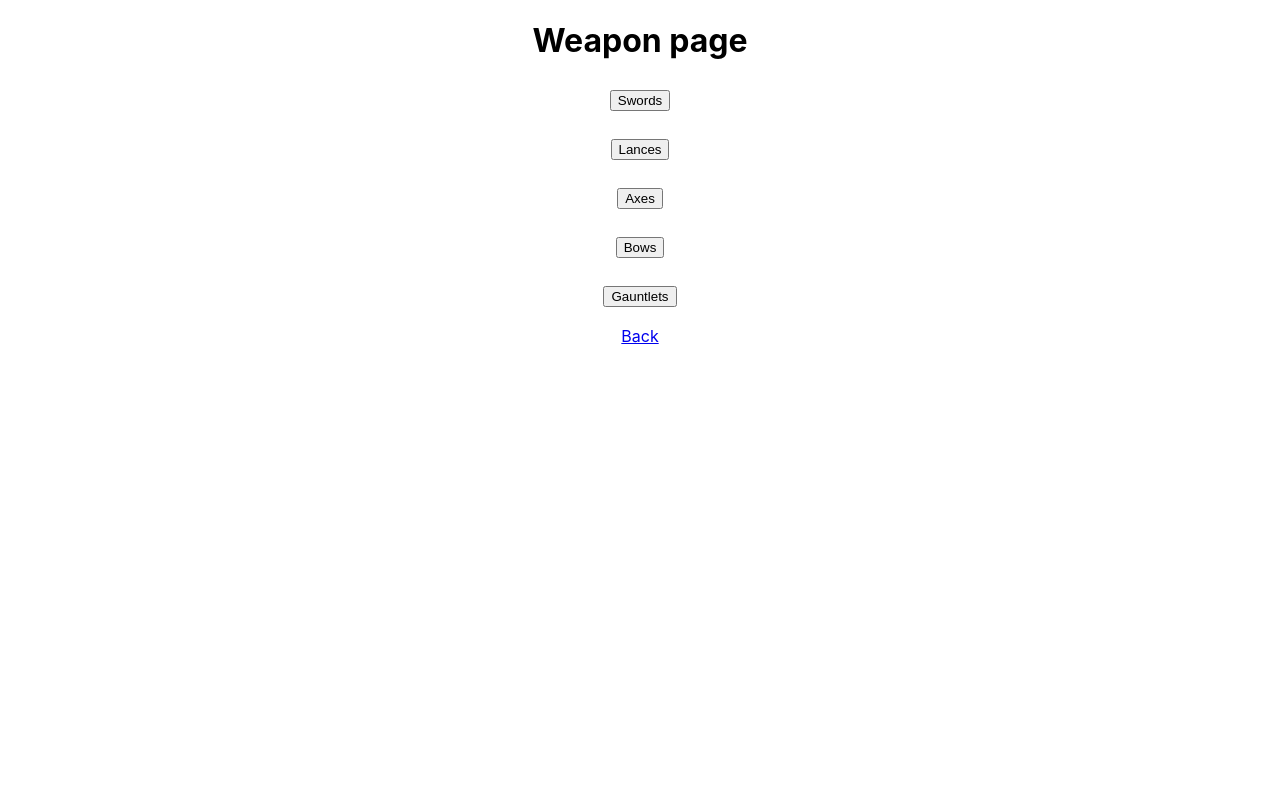
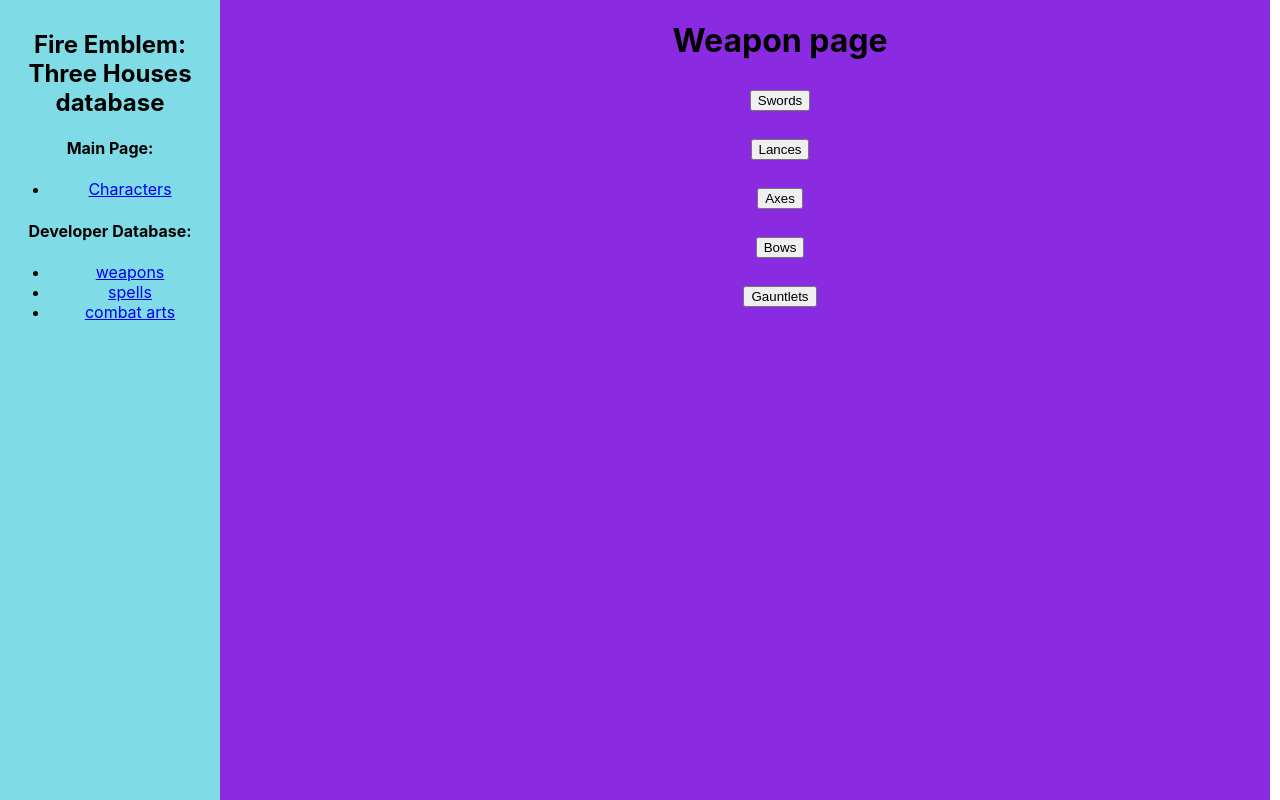
Before and after one commit to yuhao988/3H_characters, a React (Create React App) app: page /weapons in a window 1280 px wide. Built offline with nearby package versions, Linux system fonts and the light colour scheme; no server answers.

Commit message:
sidebar added

```diff
--- a/src/App.css
+++ b/src/App.css
@@ -60,8 +60,28 @@
   text-align: center;
 }
 
-.backend-db{
+
+.container {
+  display: flex;
+  background-color: blueviolet;
+
+}
+
+.sidebar {
+  width: 200px;
+  background-color: #7fdbe6;
+  padding: 10px;
   position: fixed;
-  left: 10px;
-  bottom: 10px;
+  top: 0;
+  left: 0;
+  bottom: 0;
+  overflow-y: auto; /* Add scrollbar if content exceeds sidebar height */
 }
+
+.main-content {
+  margin-left: 150px; /* Adjust margin to leave space for the sidebar */
+  margin-right: 10px;
+  width: calc(100% - 160px); /* Adjust width to occupy remaining space */
+  min-height: 100vh; /* Make sure main content extends to viewport height */
+
+}
--- a/src/App.js
+++ b/src/App.js
@@ -1,10 +1,10 @@
 import React, { useEffect } from "react";
 import { Route, Routes } from "react-router-dom";
-import Modal from "react-modal"; // Import the Modal component
+import Modal from "react-modal";
 import "./App.css";
 import Error from "./Error";
 import Home from "./Home";
-import Database from "./DB";
+import Sidebar from "./SideBar";
 import Character from "./Components/Characters/Characters";
 import Weapon from "./Components/Weapons/Weapons";
 import CharacterDetail from "./Components/Characters/CharacterDetails";
@@ -13,29 +13,28 @@
 import CombatArt from "./Components/CombatArt/CombatArtList";
 
 function App() {
-  // Set the app element when the component mounts
   useEffect(() => {
-    Modal.setAppElement("#root"); // Replace "#root" with your actual root element id
+    Modal.setAppElement("#root");
   }, []);
 
   return (
     <CharacterProvider>
       <div className="App">
+        <Sidebar />
+        <div className="main-content">
           <Routes>
             <Route path="/" element={<Home />} />
-          <Route path="/db" element={<Database />} />
             <Route path="/characters" element={<Character />} />
             <Route
               path="/characters/:characterName"
               element={<CharacterDetail />}
             />
-
             <Route path="/weapons" element={<Weapon />} />
-
             <Route path="/spells" element={<Spell />} />
             <Route path="/combat_arts" element={<CombatArt />} />
             <Route path="/*" element={<Error />} />
           </Routes>
+        </div>
       </div>
     </CharacterProvider>
   );
--- a/src/Components/Characters/Characters.js
+++ b/src/Components/Characters/Characters.js
@@ -1,4 +1,4 @@
-import { Link, useNavigate } from "react-router-dom";
+import { useNavigate } from "react-router-dom";
 import React, { useState, useEffect } from "react";
 import { useCharacter } from "../../CharacterContext";
 
@@ -36,7 +36,8 @@
   };
 
   return (
-    <div>
+    <div className="container">
+      <div className="main-content">
         <h1>Character page</h1>
         {characterList ? (
           <div>
@@ -47,9 +48,7 @@
                 key="Byleth"
                 // onMouseOver={() => onHover(card)}
                 // onMouseOut={() => onHoverOut()}
-              onClick={() =>
-                onClick(characterList[0])
-              }
+                onClick={() => onClick(characterList[0])}
                 // onContextMenu={(event) => onRightClick(event, card)}
               >
                 <img
@@ -65,7 +64,7 @@
             <h2>Black Eagle:</h2>
             <div className="char-display">
               {Object.values(characterList)
-              .filter((char) => char.Affinity==="Black Eagle")
+                .filter((char) => char.Affinity === "Black Eagle")
                 .map((char, index) => (
                   <button
                     // className="card-img"
@@ -89,7 +88,7 @@
             <h2>Blue Lion:</h2>
             <div className="char-display">
               {Object.values(characterList)
-              .filter((char) => char.Affinity==="Blue Lion")
+                .filter((char) => char.Affinity === "Blue Lion")
                 .map((char, index) => (
                   <button
                     // className="card-img"
@@ -113,7 +112,7 @@
             <h2>Golden Deer:</h2>
             <div className="char-display">
               {Object.values(characterList)
-              .filter((char) => char.Affinity==="Golden Deer")
+                .filter((char) => char.Affinity === "Golden Deer")
                 .map((char, index) => (
                   <button
                     // className="card-img"
@@ -137,7 +136,7 @@
             <h2>Ashen Wolves:</h2>
             <div className="char-display">
               {Object.values(characterList)
-              .filter((char) => char.Affinity==="Ashen Wolves")
+                .filter((char) => char.Affinity === "Ashen Wolves")
                 .map((char, index) => (
                   <button
                     // className="card-img"
@@ -161,7 +160,7 @@
             <h2>Church of Seiros:</h2>
             <div className="char-display">
               {Object.values(characterList)
-              .filter((char) => char.Affinity==="Church of Seiros")
+                .filter((char) => char.Affinity === "Church of Seiros")
                 .map((char, index) => (
                   <button
                     // className="card-img"
@@ -184,7 +183,7 @@
             </div>
           </div>
         ) : null}
-      <Link to="/">Back</Link>
+      </div>
     </div>
   );
 }
--- a/src/Components/CombatArt/CombatArtList.js
+++ b/src/Components/CombatArt/CombatArtList.js
@@ -1,4 +1,4 @@
-import { Link } from "react-router-dom";
+//import { Link } from "react-router-dom";
 import React, { useState, useEffect } from "react";
 import { displayRange } from "../Calculations/Miscellaneous";
 
@@ -122,7 +122,8 @@
   };
 
   return (
-    <div>
+    <div className="container">
+      <div className="main-content">
         <h1>Combat Arts List:</h1>
         <h2>Sword Combat Arts:</h2>
         <table className="stats-table">
@@ -304,8 +305,7 @@
             </tbody>
           ) : null}
         </table>
-
-      <Link to="/db">Back</Link>
+      </div>
     </div>
   );
 }
--- a/src/Components/Spells/Spells.js
+++ b/src/Components/Spells/Spells.js
@@ -1,4 +1,4 @@
-import { Link } from "react-router-dom";
+//import { Link } from "react-router-dom";
 import React, { useState, useEffect } from "react";
 import { displayRange } from "../Calculations/Miscellaneous";
 
@@ -45,7 +45,6 @@
     }
   });
   const headers = [
-
     { key: "Name", label: "Name" },
     { key: "Might", label: "Might" },
     { key: "Hit", label: "Hit" },
@@ -56,7 +55,6 @@
   ];
 
   const headers1 = [
-
     { key: "Name", label: "Name" },
     { key: "Might", label: "Might" },
     { key: "Hit", label: "Hit" },
@@ -121,10 +119,9 @@
     }
   };
 
-
-
   return (
-    <div>
+    <div className="container">
+      <div className="main-content">
         <h1>Spells list</h1>
         <h2>White Magic (Non-damage):</h2>
         <table className="stats-table">
@@ -134,7 +131,9 @@
               {headers1.map((header, index) => (
                 <th key={index}>
                   {header.key !== "Range" ? (
-                  <button onClick={() => handleSort(header.key, "Non-damage")}>
+                    <button
+                      onClick={() => handleSort(header.key, "Non-damage")}
+                    >
                       {header.label}
                     </button>
                   ) : (
@@ -273,8 +272,7 @@
             </tbody>
           ) : null}
         </table>
-
-      <Link to="/db">Back</Link>
+      </div>
     </div>
   );
 }
--- a/src/Components/Weapons/Weapons.js
+++ b/src/Components/Weapons/Weapons.js
@@ -1,4 +1,4 @@
-import { Link } from "react-router-dom";
+
 import React, { useState, useEffect } from "react";
 import SwordList from "./Sword";
 import LanceList from "./Lance";
@@ -79,7 +79,8 @@
   };
 
   return (
-    <div>
+    <div className="container">
+      <div className="main-content">
         <h1>Weapon page</h1>
 
         <div>
@@ -130,7 +131,8 @@
             weaponList={weaponList}
           />
         </div>
-      <Link to="/db">Back</Link>
+
+      </div>
     </div>
   );
 }
--- a/src/DB.js
+++ /dev/null
@@ -1,23 +0,0 @@
-import { Link } from "react-router-dom";
-import "./App.css";
-
-function Database() {
-  return (
-    <div className="App">
-      <header className="App-header">
-        <h1>Three Houses database with ID</h1>
-
-        <h2>Weapons List:</h2>
-        <Link to="/weapons">Here</Link>
-        <h2>Spells List:</h2>
-        <Link to="/spells">Here</Link>
-        <h2>Combat Art List:</h2>
-        <Link to="/combat_arts">Here</Link>
-
-        <Link to="/">Back Main Page</Link>
-      </header>
-    </div>
-  );
-}
-
-export default Database;
--- a/src/Home.js
+++ b/src/Home.js
@@ -1,18 +1,18 @@
-import { Link } from "react-router-dom";
+import React from "react";
+//import { Link } from "react-router-dom";
+import Character from "./Components/Characters/Characters";
 import "./App.css";
 
 function Home() {
   return (
-    <div className="App">
-      <header className="App-header">
-        <h1>Fire Emblem: Three Houses database</h1>
-        <h2>Characters List:</h2>
-        <Link to="/characters">Here</Link>
-        <div className ="backend-db">
-          <h6>database with ID for referrence:</h6>
-          <Link to="/db">Here</Link>
-        </div>
-      </header>
+    <div className="container">
+
+      <div className="main-content">
+
+          <Character />
+
+
+      </div>
     </div>
   );
 }
--- /dev/null
+++ b/src/SideBar.js
@@ -0,0 +1,32 @@
+// Sidebar.js
+
+import React from "react";
+import { Link } from "react-router-dom";
+
+function Sidebar() {
+  return (
+    <div className="sidebar">
+        <h2>Fire Emblem: Three Houses database</h2>
+        <h4>Main Page:</h4>
+        <ul>
+          <li>
+            <Link to="/characters">Characters</Link>
+          </li>
+        </ul>
+        <h4>Developer Database:</h4>
+        <ul>
+          <li>
+            <Link to="/weapons">weapons</Link>
+          </li>
+          <li>
+            <Link to="/spells">spells</Link>
+          </li>
+          <li>
+            <Link to="/combat_arts">combat arts</Link>
+          </li>
+        </ul>
+      </div>
+  );
+}
+
+export default Sidebar;
```
Lines whose indentation alone changed are shown as unchanged.
